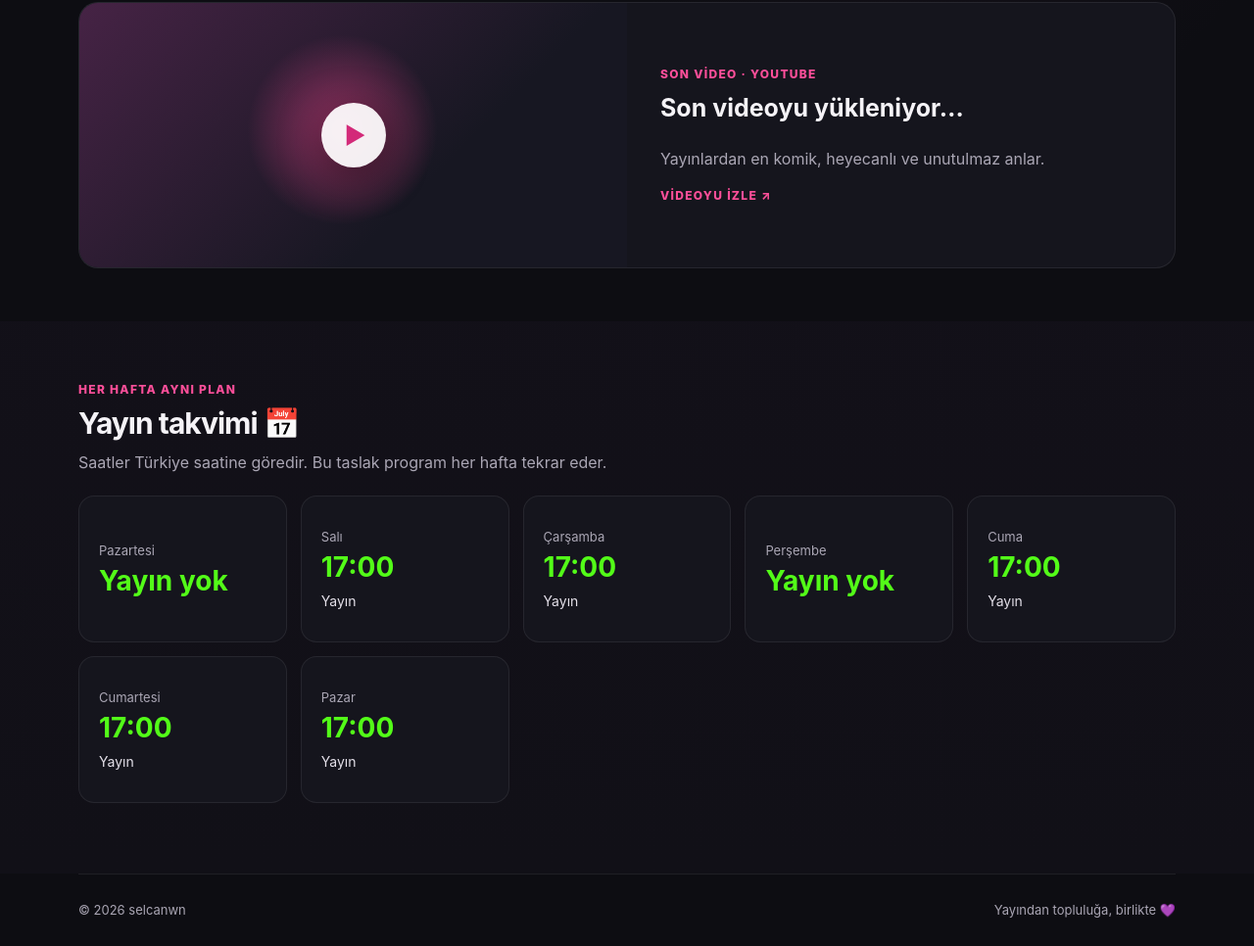
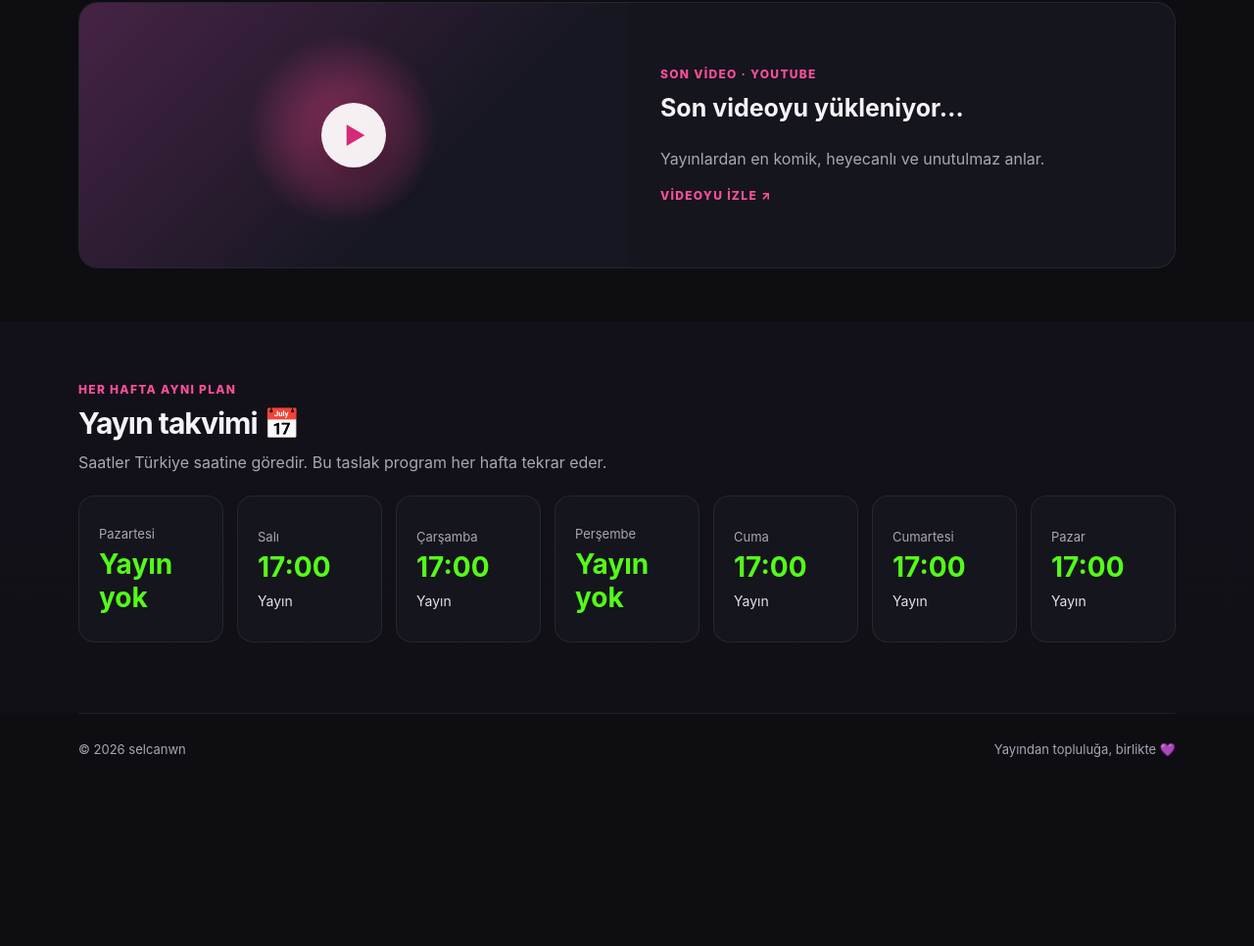
Before and after one commit to burkylelouch/selcanwn-web-sitesi, a plain HTML site: page index.html in a window 1280 px wide. Shown: the part 861-1827 px from the top of the page at 98% size. After the commit the page ends 1663 px from the top, so only its background shows below. Drawn offline with Linux system fonts and the light colour scheme; no server answers.

Commit message:
Fit all seven days in schedule layout

```diff
--- a/styles.css
+++ b/styles.css
@@ -13,7 +13,9 @@
 /* Haftalık yayın takvimi */
 .schedule{padding:56px 0 72px;background:linear-gradient(180deg,#17131e88,#111017)}
 .schedule .section-head{margin-bottom:22px}
-.schedule-grid{display:grid;grid-template-columns:repeat(5,minmax(0,1fr));gap:14px}
+.schedule-grid{display:grid;grid-template-columns:repeat(7,minmax(0,1fr));gap:14px}
+.no-stream strong{font-size:18px;color:var(--muted)}
+@media(max-width:1000px){.schedule-grid{grid-template-columns:repeat(4,minmax(0,1fr))}}
 .schedule-card{padding:20px;background:var(--panel);border:1px solid var(--line);border-radius:16px;min-height:150px;display:flex;flex-direction:column;align-items:flex-start;justify-content:center;transition:border-color .2s,transform .2s}
 .schedule-card:hover{border-color:#53fc1866;transform:translateY(-3px)}
 .schedule-day{color:var(--muted);font-size:13px}
```
